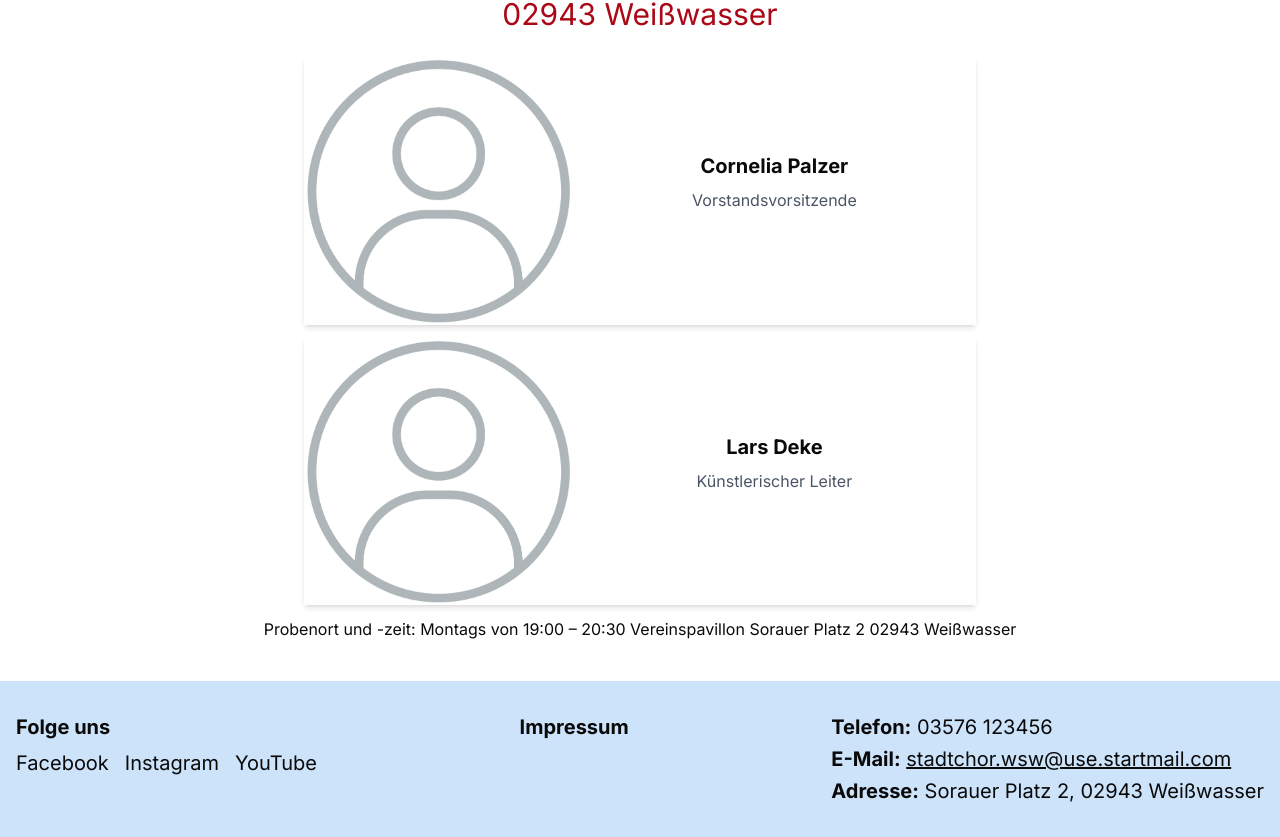
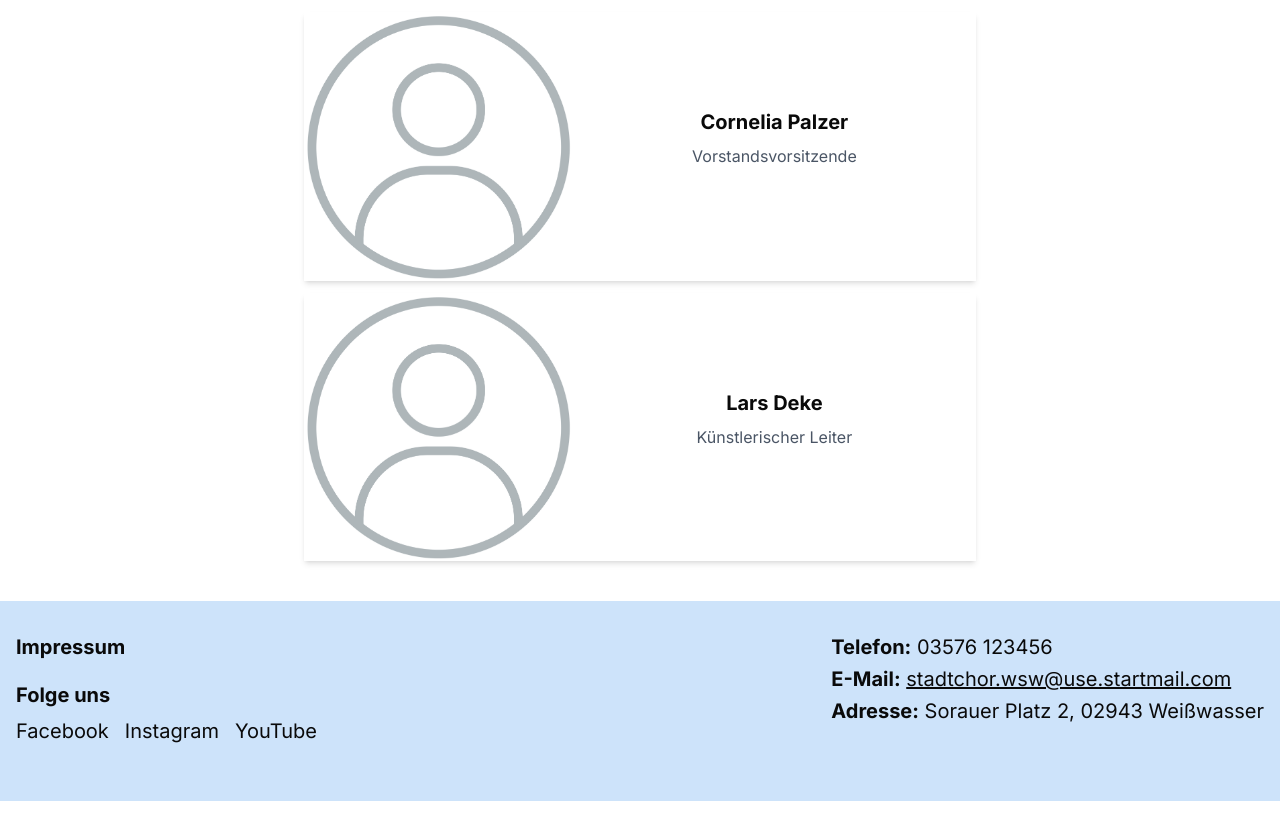
Before and after one commit to pau-dim/stadtchor-wsw, a Next.js app: page / in a window 1280 px wide. Shown: the part 2126-2963 px from the top of the page. After the commit the page ends 2927 px from the top, so only its background shows below. Built offline with nearby package versions, Linux system fonts and the light colour scheme.

Commit message:
some more styling

```diff
--- a/app/kontakt/page.tsx
+++ b/app/kontakt/page.tsx
@@ -23,21 +23,13 @@ const PersonInfo: React.FC<PersonInfoProps> = ({ imageUrl, name, position, descr
 
 export default function Kontakt() {
     return (
-        <><h1 id="kontakt" className="text-center">Kontakt</h1>
-            <p>Informationen zum Stadtchor Weißwasser e.V.:</p>
+        <><h1 id="kontakt" className="text-center mb-1">Kontakt</h1>
+            <p className>Informationen zum Stadtchor Weißwasser e.V.:</p>
             <h4>Proben immer <strong>montags von 19:00 – 20:30</strong> <br/>im <strong>Vereinspavillon Sorauer Platz 2</strong> <br/>02943 Weißwasser</h4>
 
             <PersonInfo imageUrl="images/anonymus_user.jpg" name="Cornelia Palzer" position="Vorstandsvorsitzende" description="" />
             <PersonInfo imageUrl="images/anonymus_user.jpg" name="Lars Deke" position="Künstlerischer Leiter" description="" />
-            {/* <div className="flex">
-                <div>Cornelia</div>
-                <div>Palzer</div>
-            </div> */}
 
-            Probenort und -zeit: Montags von 19:00 – 20:30
-            Vereinspavillon
-            Sorauer Platz 2
-            02943 Weißwasser
         </>
     );
 }
--- a/components/navigation/footer/index.tsx
+++ b/components/navigation/footer/index.tsx
@@ -7,6 +7,10 @@ const Footer = () => {
             <div className="container mx-auto px-4 flex flex-col md:flex-row justify-between items-center md:items-start">
                 {/* Left: Social Media */}
                 <div className="mb-6 md:mb-0">
+                    <div className="mb-5">
+
+                        <Link href="/impressum" className="font-bold">Impressum</Link>
+                    </div>
                     <h3 className="font-bold mb-2">Folge uns</h3>
                     <ul className="flex space-x-4 mb-6">
                         <li>
@@ -26,7 +30,6 @@ const Footer = () => {
                         </li>
                     </ul>
                 </div>
-                <Link href="/impressum" className="font-bold">Impressum</Link>
 
                 {/* Right: Contact Info */}
                 <div className="">
```
